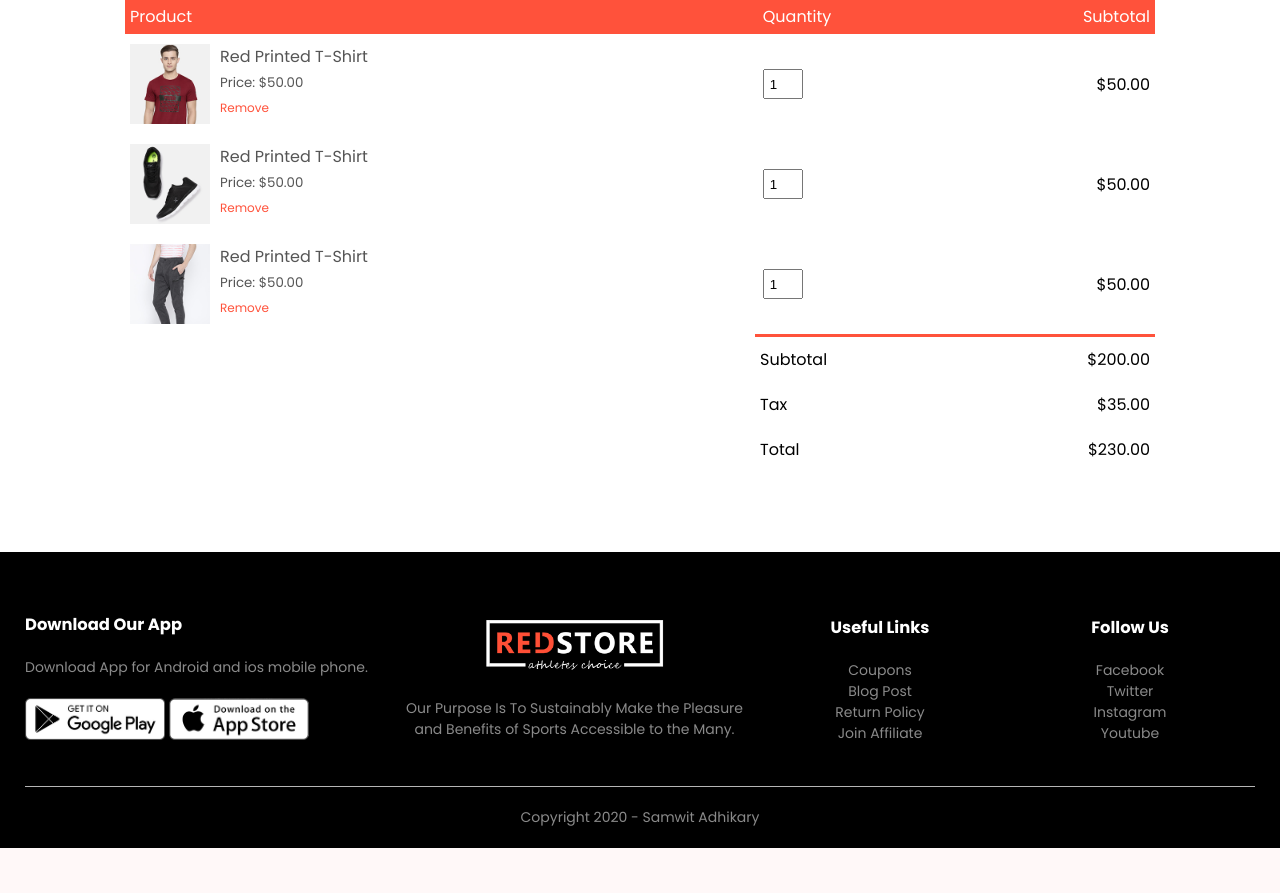
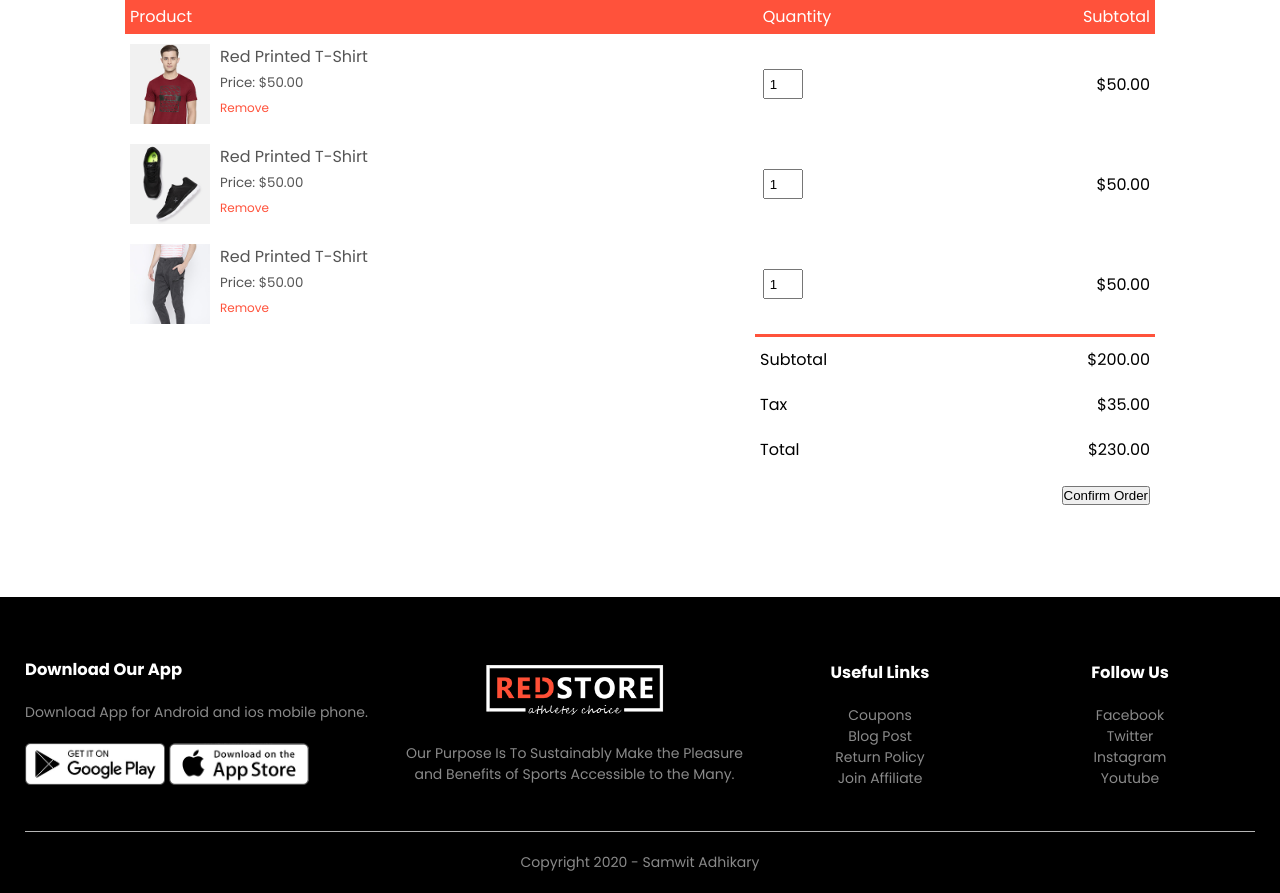
Before and after one commit to rahulrameshm0/E-Cart, a Django app: page /orders/cart/ in a window 1280 px wide. Shown: the part 164-1057 px from the top of the page. Before the commit the page ends 1012 px from the top, so only its background shows below. Run offline with Django 5.2, Linux system fonts and the light colour scheme.

Commit message:
added confirm button for for cart layout

```diff
--- a/templates/cart_content_layout.html
+++ b/templates/cart_content_layout.html
@@ -66,6 +66,10 @@
                 <td>Total</td>
                 <td>$230.00</td>
             </tr>
-        </tbody></table>
+            <tr>
+                <td colspan="2">    <button>Confirm Order</button></td>
+            </tr>
+        </tbody>
+    </table>
     </div>
 </div>
```
